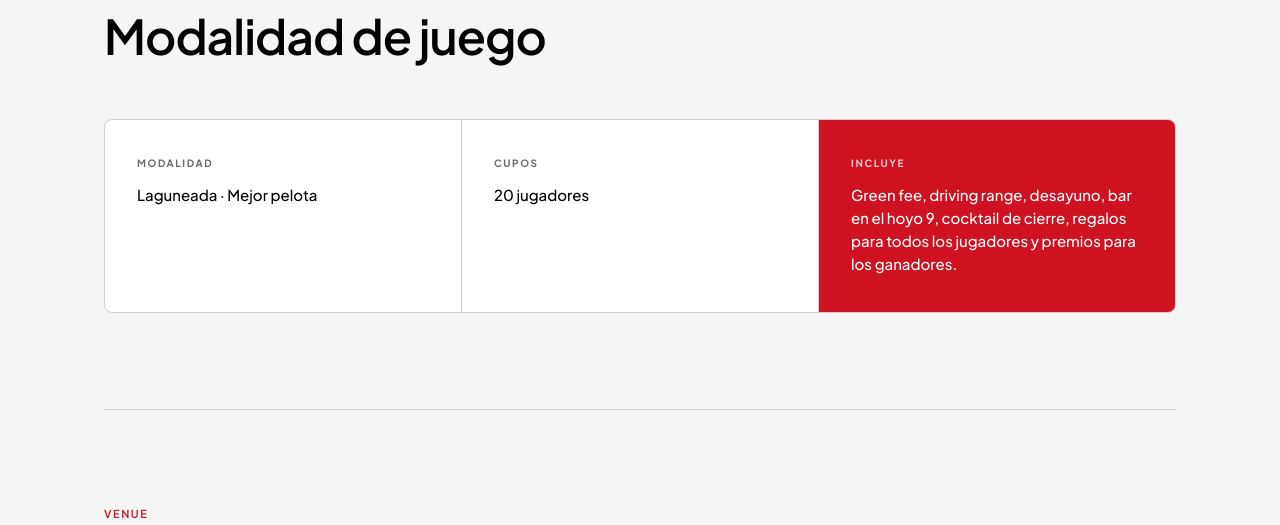
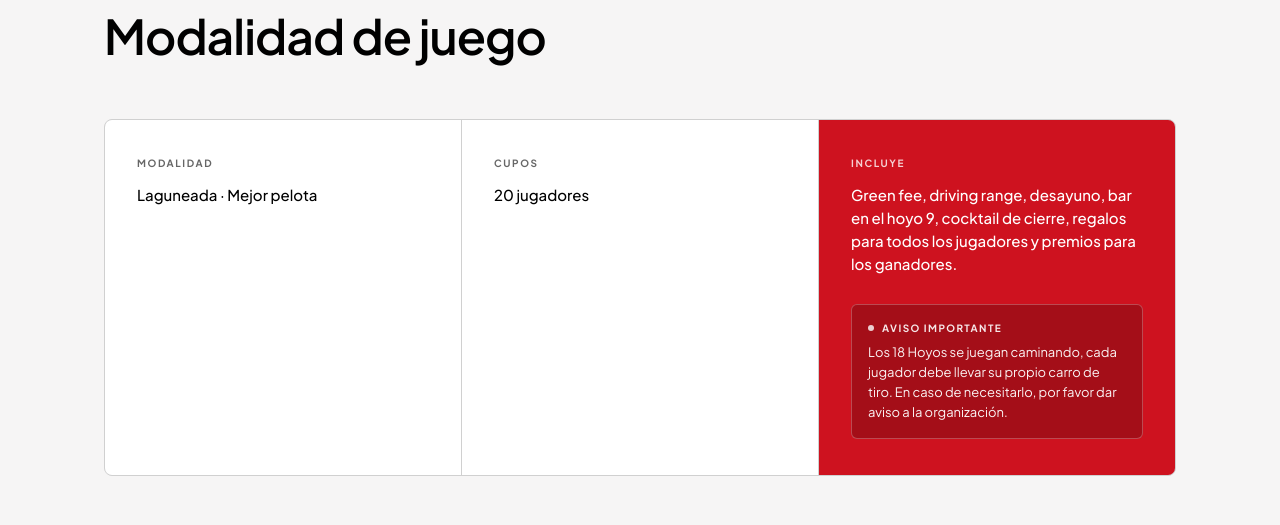
Before and after one commit to DanielFabiani/Landing-Form-GolfBiz, a Next.js app: page / in a window 1280 px wide. Shown: the part 2120-2645 px from the top of the page. Built offline with nearby package versions, Linux system fonts and the light colour scheme; no server answers.

Commit message:
feat: add Format component and event configuration constants for tournament modality details

```diff
--- a/components/Format.tsx
+++ b/components/Format.tsx
@@ -16,8 +16,9 @@ export default function Format() {
           return (
             <div
               key={i}
-              className={`${hl ? 'bg-accent' : 'bg-surface'} py-9 px-8 flex flex-col gap-3`}
+              className={`${hl ? 'bg-accent' : 'bg-surface'} py-9 px-8 flex flex-col justify-between gap-5`}
             >
+              <div className="flex flex-col gap-3">
                 <span
                   className={`text-[10px] font-bold tracking-[0.16em] uppercase ${
                     hl ? 'text-white/80' : 'text-black/60'
@@ -33,6 +34,25 @@ export default function Format() {
                   {item.value}
                 </span>
               </div>
+
+              {'note' in item && item.note && (
+                <div
+                  className={`mt-2 p-4 rounded-md border ${
+                    hl
+                      ? 'bg-black/20 border-white/25 text-white'
+                      : 'bg-accent/10 border-accent/20 text-black'
+                  }`}
+                >
+                  <div className="flex items-center gap-2 font-bold uppercase tracking-[0.14em] text-[10px] mb-1.5 text-white/90">
+                    <span className="w-1.5 h-1.5 rounded-full bg-white animate-pulse shrink-0" />
+                    Aviso importante
+                  </div>
+                  <p className="text-[13px] font-normal leading-[1.55] text-white/95">
+                    {item.note}
+                  </p>
+                </div>
+              )}
+            </div>
           );
         })}
       </div>
--- a/config/event.ts
+++ b/config/event.ts
@@ -43,7 +43,12 @@ export const EVENT = {
   format: [
     { label: 'Modalidad', value: 'Laguneada · Mejor pelota',                                                                                  highlight: false },
     { label: 'Cupos',     value: '20 jugadores',                                            highlight: false },
-    { label: 'Incluye',   value: 'Green fee, driving range, desayuno, bar en el hoyo 9, cocktail de cierre, regalos para todos los jugadores y premios para los ganadores.', highlight: true  },
+    {
+      label: 'Incluye',
+      value: 'Green fee, driving range, desayuno, bar en el hoyo 9, cocktail de cierre, regalos para todos los jugadores y premios para los ganadores.',
+      highlight: true,
+      note: 'Los 18 Hoyos se juegan caminando, cada jugador debe llevar su propio carro de tiro. En caso de necesitarlo, por favor dar aviso a la organización.'
+    },
   ],
 
   // ── SEO / Meta ────────────────────────────────────────────────
```
Lines whose indentation alone changed are shown as unchanged.
